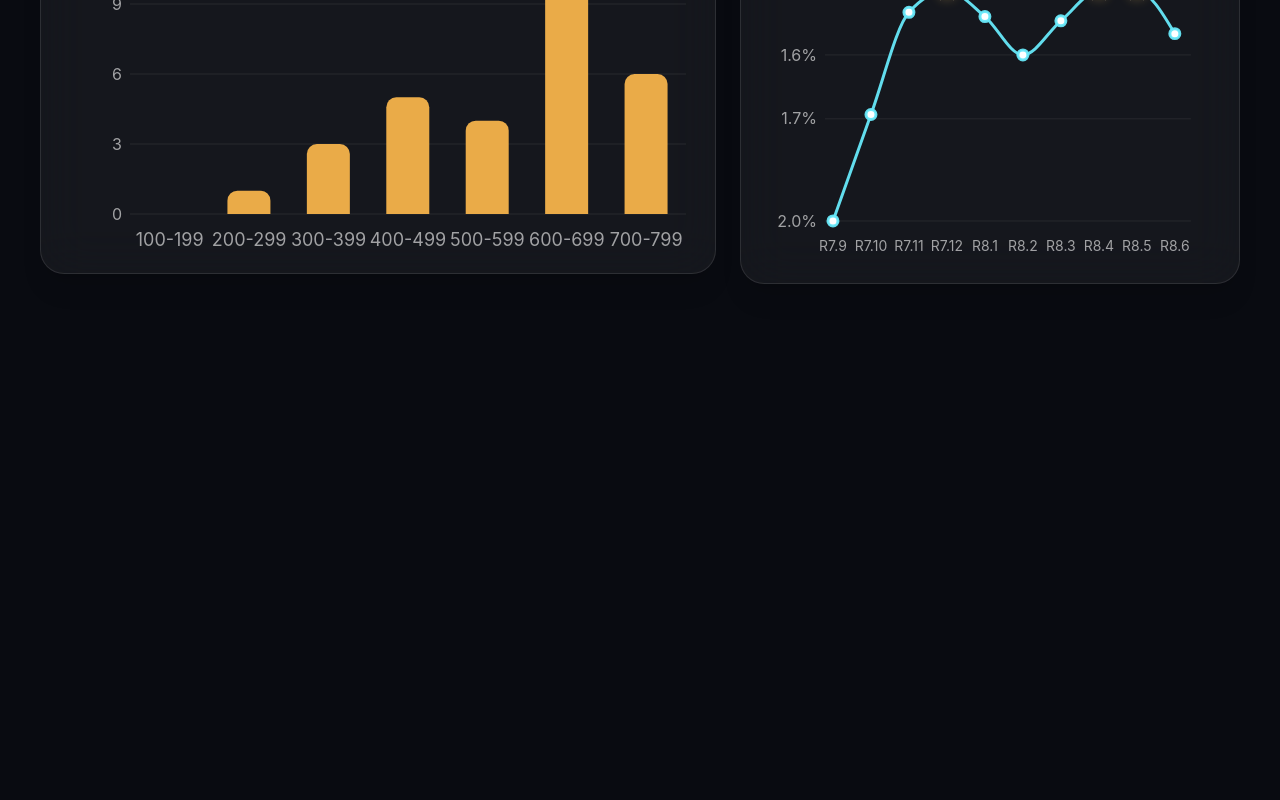
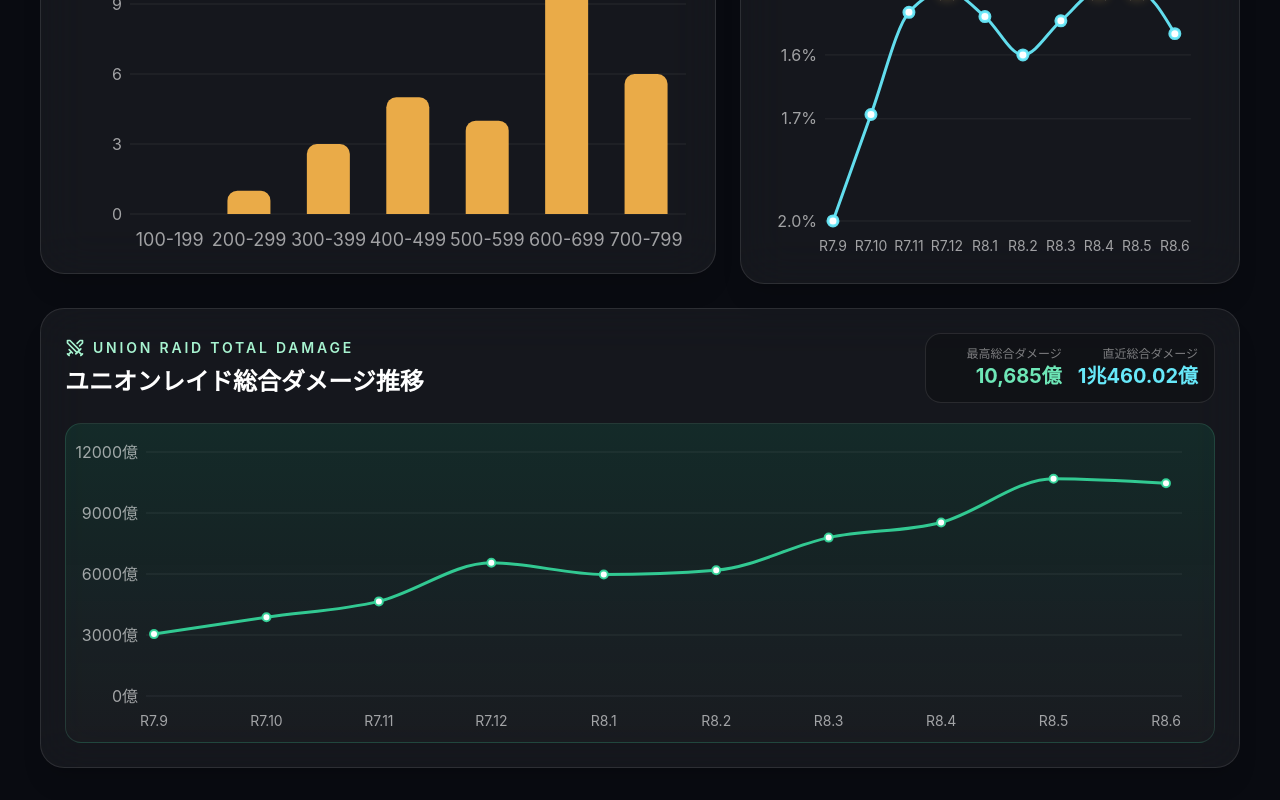
Before and after one commit to jirachi-tan/nikke-union-dashboard, a React (Vite) app: page / in a window 1280 px wide. Shown: the part 1312-2112 px from the top of the page. Before the commit the page ends 1628 px from the top, so only its background shows below. Built offline with nearby package versions, Linux system fonts and the light colour scheme; the HTML template or start-up script is replaced by a standard one.

Commit message:
総合ダメージ推移

```diff
--- a/src/App.tsx
+++ b/src/App.tsx
@@ -60,18 +60,119 @@ const levelDistribution = levelBins.map((bin) => ({
   members: syncLevels.filter((level) => level >= bin.min && level <= bin.max).length,
 }));
 
-const recentRaidResults = [
-  { raid: "R7.9", percent: 1.98 },
-  { raid: "R7.10", percent: 1.73 },
-  { raid: "R7.11", percent: 1.49 },
-  { raid: "R7.12", percent: 1.44 },
-  { raid: "R8.1", percent: 1.5 },
-  { raid: "R8.2", percent: 1.59 },
-  { raid: "R8.3", percent: 1.51 },
-  { raid: "R8.4", percent: 1.44 },
-  { raid: "R8.5", percent: 1.44 },
-  { raid: "R8.6", percent: 1.54 },
+type RaidPerformanceItem = {
+  raid: string;
+  memberCount: number;
+  percent: number;
+  totalDamage: number;
+  totalDamageJa: string;
+  damagePerMember: number;
+  damagePerMemberJa: string;
+};
+
+const raidPerformanceData: RaidPerformanceItem[] = [
+  {
+    raid: "R7.9",
+    memberCount: 27,
+    percent: 1.98,
+    totalDamage: 304400000000,
+    totalDamageJa: "3044億",
+    damagePerMember: 11274074074.07,
+    damagePerMemberJa: "約112.74億",
+  },
+  {
+    raid: "R7.10",
+    memberCount: 30,
+    percent: 1.73,
+    totalDamage: 387223000000,
+    totalDamageJa: "3872.23億",
+    damagePerMember: 12907433333.33,
+    damagePerMemberJa: "約129.07億",
+  },
+  {
+    raid: "R7.11",
+    memberCount: 30,
+    percent: 1.49,
+    totalDamage: 465327000000,
+    totalDamageJa: "4653.27億",
+    damagePerMember: 15510900000,
+    damagePerMemberJa: "約155.11億",
+  },
+  {
+    raid: "R7.12",
+    memberCount: 30,
+    percent: 1.44,
+    totalDamage: 655101000000,
+    totalDamageJa: "6551.01億",
+    damagePerMember: 21836700000,
+    damagePerMemberJa: "約218.37億",
+  },
+  {
+    raid: "R8.1",
+    memberCount: 30,
+    percent: 1.5,
+    totalDamage: 597638000000,
+    totalDamageJa: "5976.38億",
+    damagePerMember: 19921266666.67,
+    damagePerMemberJa: "約199.21億",
+  },
+  {
+    raid: "R8.2",
+    memberCount: 31,
+    percent: 1.59,
+    totalDamage: 618823000000,
+    totalDamageJa: "6188.23億",
+    damagePerMember: 19962032258.06,
+    damagePerMemberJa: "約199.62億",
+  },
+  {
+    raid: "R8.3",
+    memberCount: 31,
+    percent: 1.51,
+    totalDamage: 778918000000,
+    totalDamageJa: "7789.18億",
+    damagePerMember: 25126387096.77,
+    damagePerMemberJa: "約251.26億",
+  },
+  {
+    raid: "R8.4",
+    memberCount: 31,
+    percent: 1.44,
+    totalDamage: 853498000000,
+    totalDamageJa: "8534.98億",
+    damagePerMember: 27532193548.39,
+    damagePerMemberJa: "約275.32億",
+  },
+  {
+    raid: "R8.5",
+    memberCount: 32,
+    percent: 1.44,
+    totalDamage: 1068539000000,
+    totalDamageJa: "1兆685.39億",
+    damagePerMember: 33391843750,
+    damagePerMemberJa: "約333.92億",
+  },
+  {
+    raid: "R8.6",
+    memberCount: 32,
+    percent: 1.54,
+    totalDamage: 1046002000000,
+    totalDamageJa: "1兆460.02億",
+    damagePerMember: 32687562500,
+    damagePerMemberJa: "約326.88億",
+  },
 ];
+
+const recentRaidResults = raidPerformanceData.map((item) => ({
+  raid: item.raid,
+  percent: item.percent,
+}));
+
+const RAID_DAMAGE_UNIT = 100000000;
+
+function formatDamageInOku(value: number) {
+  return `${Math.round(value / RAID_DAMAGE_UNIT).toLocaleString()}億`;
+}
 
 type LevelTickProps = {
   x?: number;
@@ -333,6 +434,8 @@ function DashboardPage() {
   const maxSyncLevel = Math.max(...syncLevels);
   const bestPercent = Math.min(...recentRaidResults.map((r) => r.percent));
   const latestPercent = recentRaidResults[recentRaidResults.length - 1].percent;
+  const highestTotalDamage = Math.max(...raidPerformanceData.map((item) => item.totalDamage));
+  const latestRaidDamage = raidPerformanceData[raidPerformanceData.length - 1];
 
   const visualPath = `${import.meta.env.BASE_URL}images/union-visual.png`;
   const mascotGifPath = `${import.meta.env.BASE_URL}images/union-mascot.gif`;
@@ -639,6 +742,87 @@ function DashboardPage() {
           </div>
         </div>
       </section>
+
+      <section>
+        <div className="rounded-3xl border border-white/10 bg-white/5 p-5 shadow-xl backdrop-blur-xl sm:p-6">
+          <div className="mb-5 flex items-center justify-between gap-3">
+            <div>
+              <div className="flex items-center gap-2 text-emerald-200">
+                <Swords className="h-5 w-5" />
+                <span className="text-sm font-semibold uppercase tracking-[0.2em]">
+                  Union Raid Total Damage
+                </span>
+              </div>
+              <h2 className="mt-2 text-2xl font-bold">ユニオンレイド総合ダメージ推移</h2>
+            </div>
+
+            <div className="rounded-2xl border border-white/10 bg-black/20 px-4 py-3">
+              <div className="grid grid-cols-2 gap-4 text-right">
+                <div>
+                  <div className="text-xs text-white/45">最高総合ダメージ</div>
+                  <div className="text-xl font-bold text-emerald-300">{formatDamageInOku(highestTotalDamage)}</div>
+                </div>
+                <div>
+                  <div className="text-xs text-white/45">直近総合ダメージ</div>
+                  <div className="text-xl font-bold text-cyan-300">{latestRaidDamage.totalDamageJa}</div>
+                </div>
+              </div>
+            </div>
+          </div>
+
+          <div className="h-80 w-full rounded-2xl border border-emerald-300/15 bg-[linear-gradient(180deg,rgba(16,185,129,0.12),rgba(255,255,255,0.02))] p-2">
+            <ResponsiveContainer width="100%" height="100%">
+              <LineChart
+                data={raidPerformanceData}
+                margin={{ top: 20, right: 24, left: 12, bottom: 8 }}
+              >
+                <CartesianGrid stroke="rgba(255,255,255,0.08)" vertical={false} />
+                <XAxis
+                  dataKey="raid"
+                  tickLine={false}
+                  axisLine={false}
+                  interval={0}
+                  minTickGap={0}
+                  tick={(props) => <RaidAxisTick {...props} isMobile={isMobile} />}
+                  tickMargin={8}
+                  padding={{ left: 8, right: 16 }}
+                />
+                <YAxis
+                  stroke="rgba(255,255,255,0.6)"
+                  tickLine={false}
+                  axisLine={false}
+                  tickFormatter={(value: number) => `${Math.round(value / RAID_DAMAGE_UNIT)}億`}
+                />
+                <Tooltip
+                  contentStyle={{
+                    background: "rgba(9,11,17,0.95)",
+                    border: "1px solid rgba(255,255,255,0.1)",
+                    borderRadius: 16,
+                    color: "white",
+                  }}
+                  formatter={(value: number | string) => [
+                    formatDamageInOku(Number(value)),
+                    "総合ダメージ",
+                  ]}
+                  labelFormatter={(label, payload) => {
+                    const current = payload?.[0]?.payload as RaidPerformanceItem | undefined;
+                    if (!current) return String(label);
+                    return `${current.raid}  |  参加人数: ${current.memberCount}人  |  1人あたり: ${current.damagePerMemberJa}`;
+                  }}
+                />
+                <Line
+                  type="monotone"
+                  dataKey="totalDamage"
+                  stroke="rgba(52,211,153,0.95)"
+                  strokeWidth={3}
+                  dot={{ r: 4, strokeWidth: 2, fill: "#ffffff", stroke: "rgba(52,211,153,0.95)" }}
+                  activeDot={{ r: 7, strokeWidth: 2, fill: "#34d399", stroke: "#d1fae5" }}
+                />
+              </LineChart>
+            </ResponsiveContainer>
+          </div>
+        </div>
+      </section>
     </>
   );
 }
```
Also changed, not shown: 1 other file (tests, documents, lock files or other folders).
